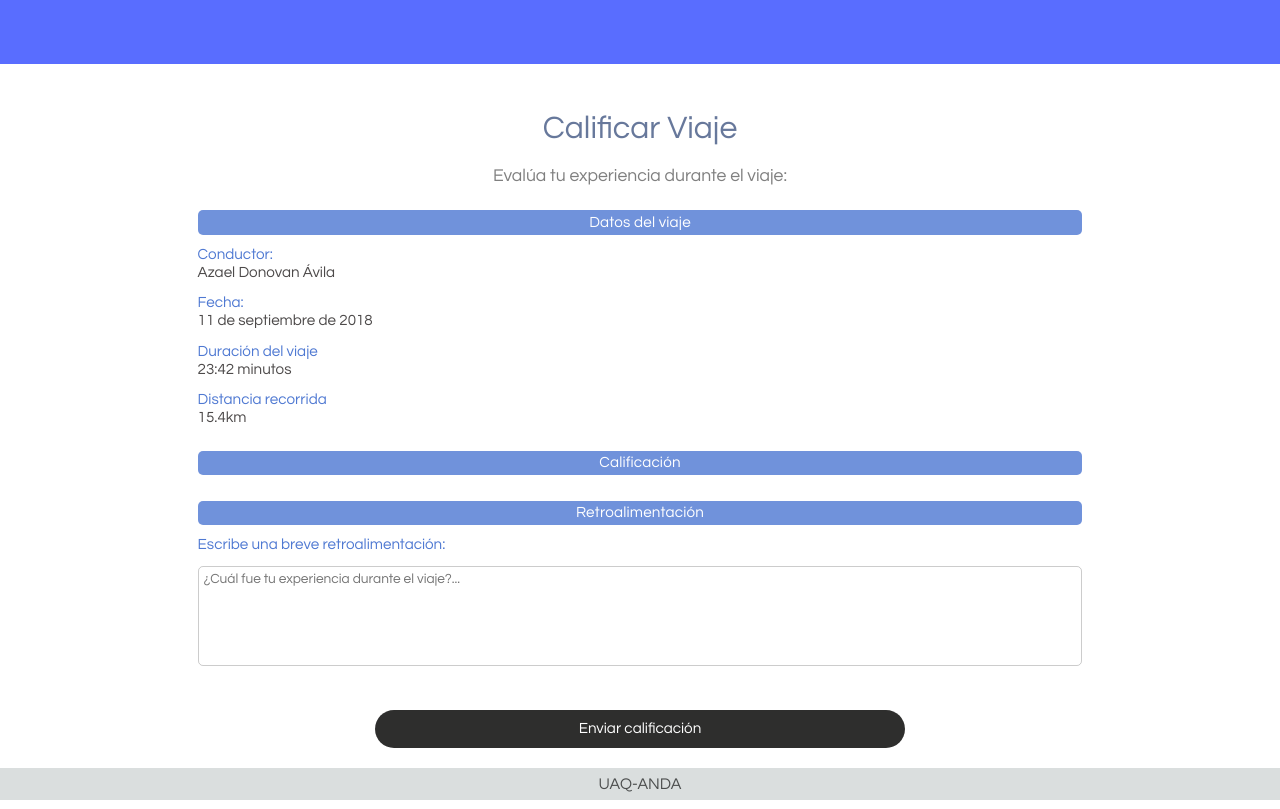
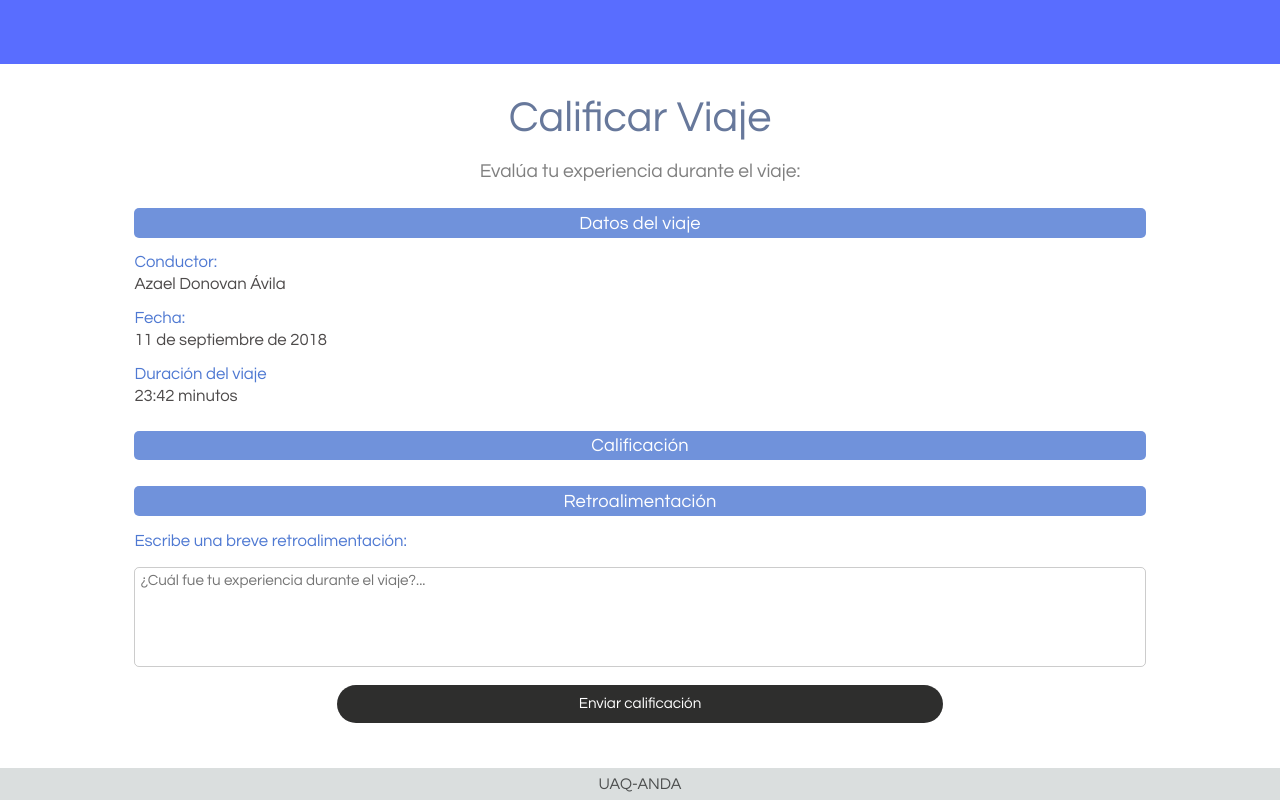
Before and after one commit to onetoo2/prototipoUsuario, a plain HTML site: page Pasajero/calificarViaje.html in a window 1280 px wide. Drawn offline with Linux system fonts and the light colour scheme.

Commit message:
pruebasdeEstilo1

```diff
--- a/Pasajero/calificarViaje.html
+++ b/Pasajero/calificarViaje.html
@@ -25,8 +25,6 @@
 			<p id="fecha">11 de septiembre de 2018</p>
 			<label>Duración del viaje</label>
 			<p><span>23:42</span> minutos</p>
-			<label>Distancia recorrida</label>
-			<p>15.4km</p>
 		</div>
 
 		<div id="calificacion">
--- a/css/estilos/estilos.css
+++ b/css/estilos/estilos.css
@@ -48,25 +48,27 @@ footer{
 }
 
 header, form{
-	width: 70%;
-	margin-left: 15%;
+	width: 80%;
+	margin-left:10%;
 }
 
 header{
-	margin-top: 7em;
+	margin-top: 6em;
 	margin-bottom: 1.5em;
 }
 
 header h1{
 	color: var(--titulo);
 	text-align: center;
+	font-size: 2.7em;
+	margin-bottom: 0;
 }
 
 header p{
 	color: rgba(0,0,0,.5);
-	font-size: 1.1em;
+	font-size: 1.2em;
 	text-align: center;
-	line-height: 20px;
+	line-height: 25px;
 }
 
 
--- a/css/estilos/form.css
+++ b/css/estilos/form.css
@@ -2,6 +2,7 @@ form label{
 	display: block;
 	margin-bottom: .3em;
 	color: var(--label);
+	font-size: 1.1em;
 }
 
 form input{
@@ -16,7 +17,7 @@ form input{
 	margin-top: .5em;
 	margin-bottom: 1.5em;
 	background: none;
-	font-size: .9em;
+	font-size: 1em;
 	border-bottom: 2px solid rgba(0,0,0,.1);
 }
 
--- a/css/estilosPasajero/calificarViaje.css
+++ b/css/estilosPasajero/calificarViaje.css
@@ -1,8 +1,8 @@
 section{
 	color: var(--gris2);
 	font-size: .95em;
-	width: 70%;
-	margin-left: 15%;
+	width: 80%;
+	margin-left: 10%;
 	margin-bottom: 4em;
 }
 
@@ -15,10 +15,13 @@ section p{
 	margin-top: .2em;
 }
 
+section label, p{
+	font-size: 1.1em;
+}
 section h2{
 	padding: .3em;
 	box-sizing: border-box;
-	font-size: 1em;
+	font-size: 1.2em;
 	text-align: center;
 	letter-spacing: .2px;
 	border: none;
@@ -36,8 +39,11 @@ div{
 
 #retroalimentacion{
 	margin-top: 1.5em;
+	margin-bottom: 0;
 }
-
+#retroalimentacion label{
+	line-height: 20px;
+}
 #retroalimentacion textarea{
 	width: 100%;
 	margin-top: 1em;
@@ -50,7 +56,7 @@ div{
 	padding: 5px;
 	font-family: 'Questrial', sans-serif;
 	color: var(--gris2);
-	font-size: .9em;
+	font-size: 1em;
 	box-sizing: border-box;
 }
 
--- a/css/estilosPasajero/confirmarAsistencia.css
+++ b/css/estilosPasajero/confirmarAsistencia.css
@@ -2,5 +2,5 @@
 	display: flex;
 	flex-direction: column;
 	align-items: center;
-	margin-bottom: 2em;
+	margin-bottom: 1em;
 }
```
